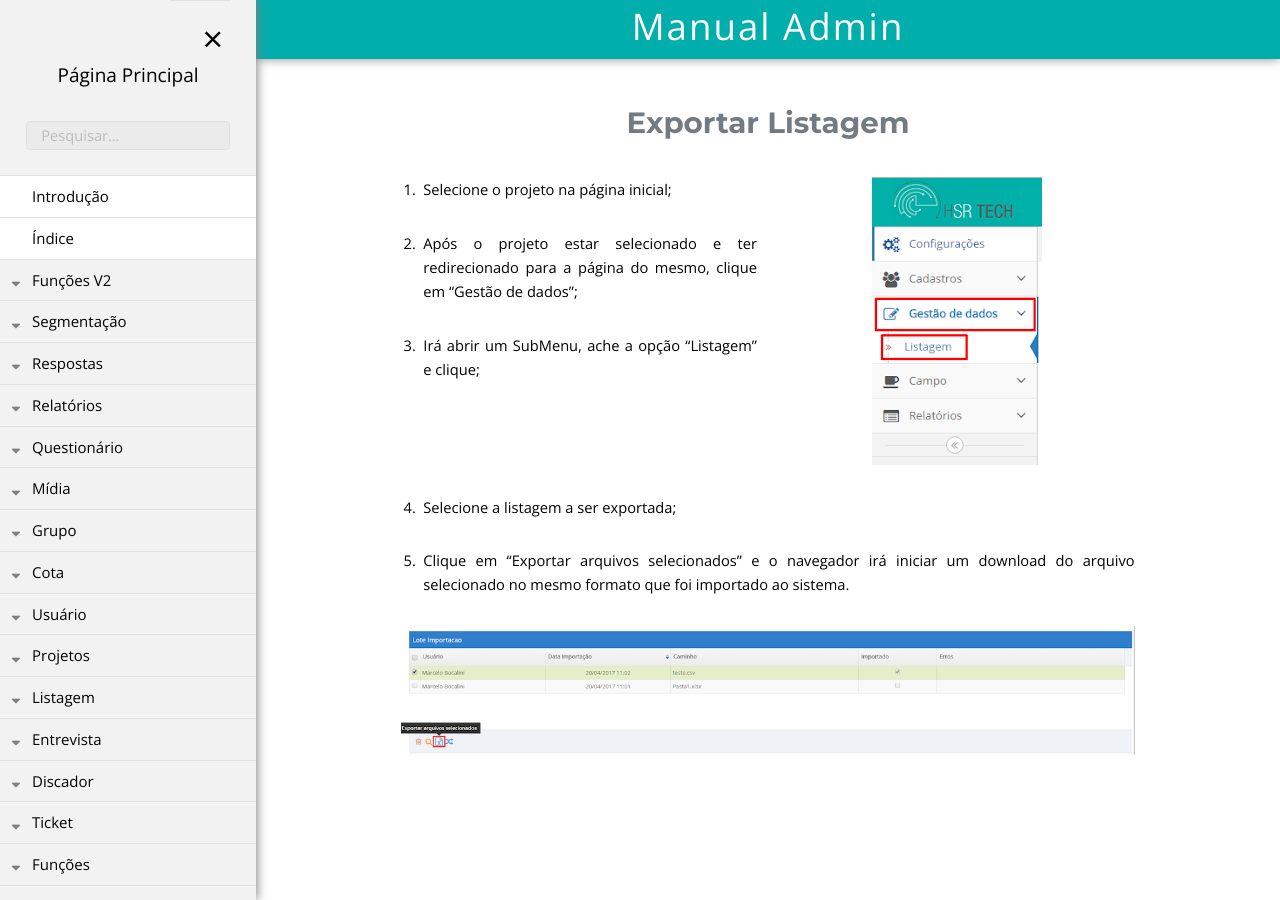
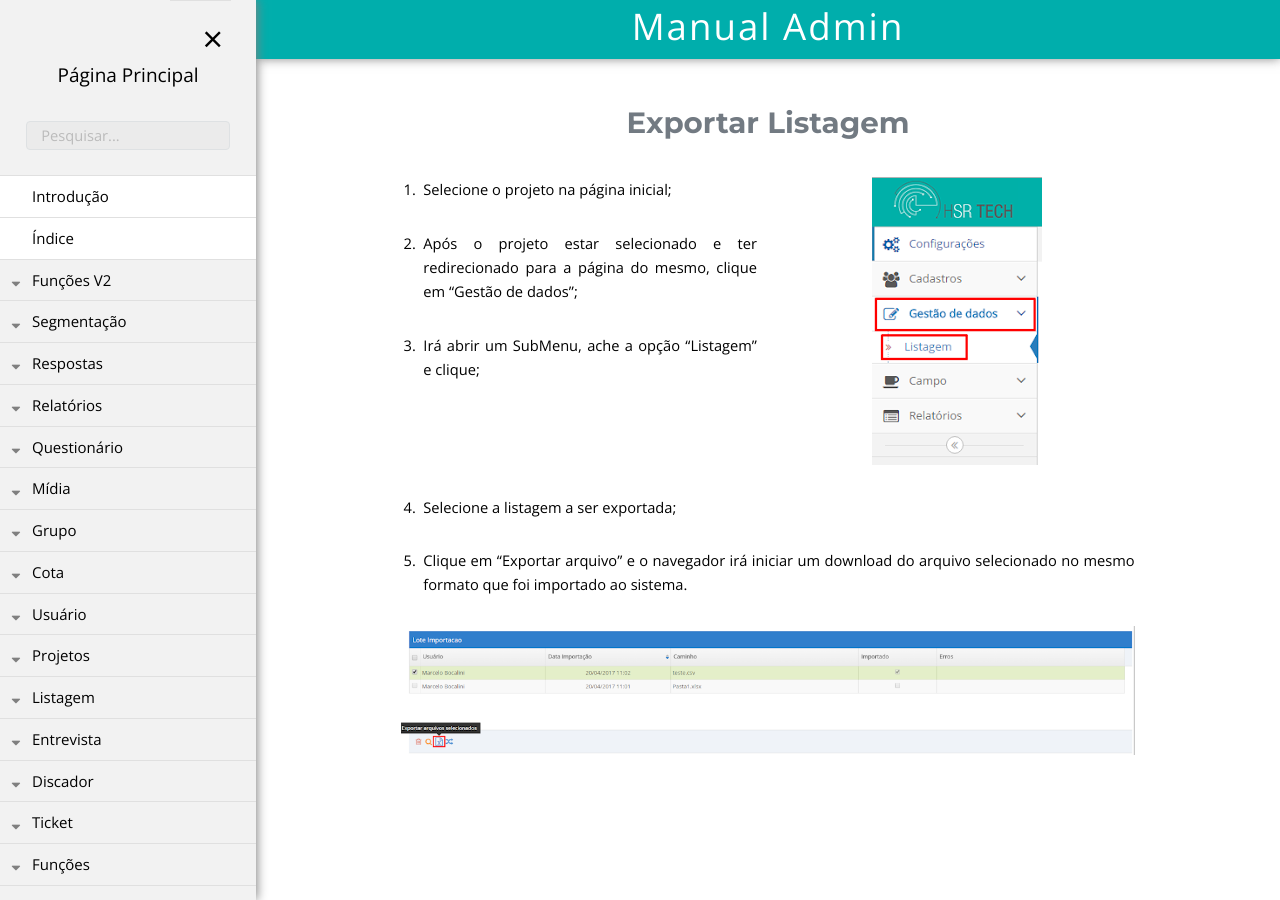
Before and after one commit to rogerio-figueiredo-hsr/hsrtechonline.github.io, a Jekyll site: the page built from _posts/2020-02-06-exportar-listagem.md, in a window 1280 px wide. Built offline with Jekyll 4.4.1, drawn with Linux system fonts in a browser that asks for light colours.

Commit message:
Exportar Listagem

```diff
--- a/_posts/2020-02-06-exportar-listagem.md
+++ b/_posts/2020-02-06-exportar-listagem.md
@@ -24,6 +24,6 @@ pasta: "Listagem"
 
 4. Selecione a listagem a ser exportada;
 
-5. Clique em "Exportar arquivos selecionados" e o navegador irá iniciar um download do arquivo selecionado no mesmo formato que foi importado ao sistema.
+5. Clique em "Exportar arquivo" e o navegador irá iniciar um download do arquivo selecionado no mesmo formato que foi importado ao sistema.
 
 ![Imagem de apoio 2]({{ "/assets/img/exportar-listagem-01.png" | prepend: site.baseurl }})
```
Also changed, not shown: assets/img/exportar-listagem-02.png (added).
